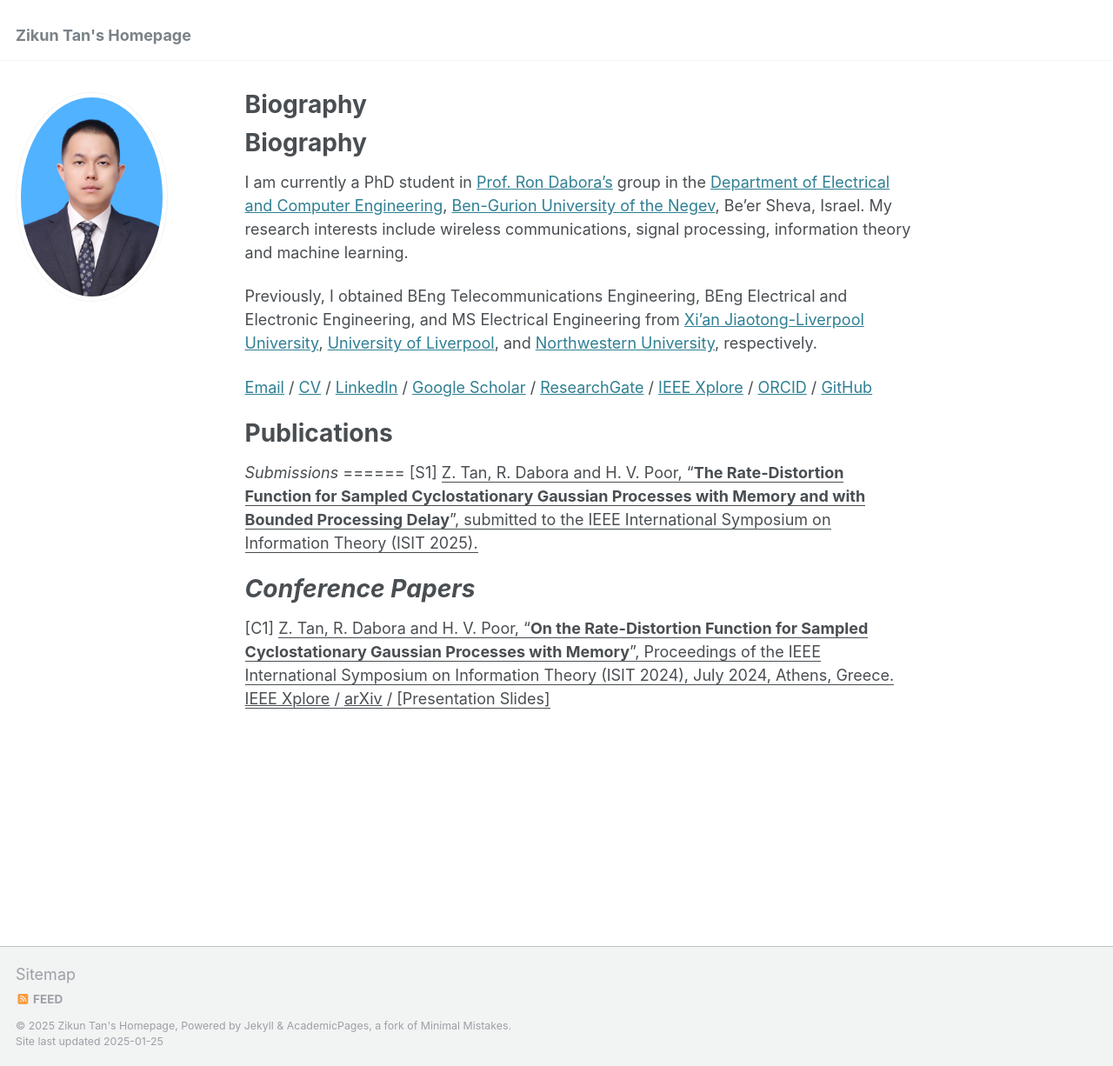
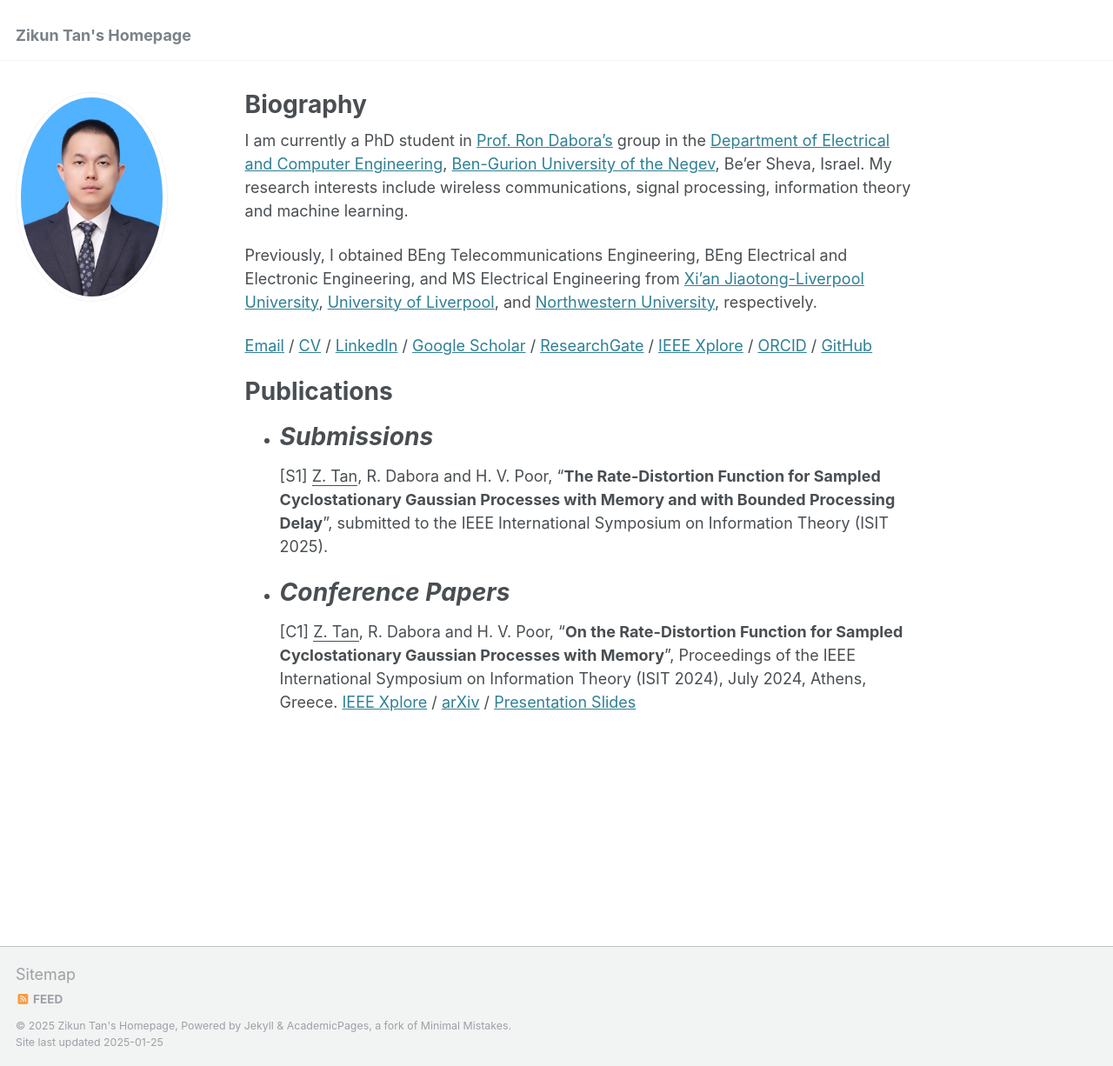
Before and after one commit to ZikunTan/zikuntan.github.io, a Jekyll site: the page built from _pages/about.md, in a window 1280 px wide and 1226 px high. Shown: the whole window at 87% size. Built offline with Jekyll 4.4.1, drawn with Linux system fonts in a browser that asks for light colours; our own code applies the rules of GitHub Pages for plain Markdown files.

Commit message:
Update about.md

```diff
--- a/_pages/about.md
+++ b/_pages/about.md
@@ -1,13 +1,12 @@
 ---
 permalink: /
+title: "Biography"
 author_profile: true
 redirect_from:
   - /about/
   - /about.html
 ---
 
-Biography
-======
 I am currently a PhD student in [Prof. Ron Dabora's](https://www.ee.bgu.ac.il/~daborona/) group in the [Department of Electrical and Computer Engineering](https://in.bgu.ac.il/en/engn/ece/Pages/default.aspx), [Ben-Gurion University of the Negev](https://www.bgu.ac.il/en/), Be'er Sheva, Israel. My research interests include wireless communications, signal processing, information theory and machine learning.
 
 Previously, I obtained BEng Telecommunications Engineering, BEng Electrical and Electronic Engineering, and MS Electrical Engineering from [Xi'an Jiaotong-Liverpool University](https://www.xjtlu.edu.cn/en), [University of Liverpool](https://www.liverpool.ac.uk/), and [Northwestern University](https://www.northwestern.edu/), respectively.
@@ -16,10 +15,10 @@ Previously, I obtained BEng Telecommunications Engineering, BEng Electrical and
 
 Publications
 ======
-*Submissions*
+- *Submissions*
 ======
-[S1] <ins>Z. Tan<ins>, R. Dabora and H. V. Poor, "**The Rate-Distortion Function for Sampled Cyclostationary Gaussian Processes with Memory and with Bounded Processing Delay**", submitted to the IEEE International Symposium on Information Theory (ISIT 2025).
+[S1]  <u>Z. Tan</u>, R. Dabora and H. V. Poor, "**The Rate-Distortion Function for Sampled Cyclostationary Gaussian Processes with Memory and with Bounded Processing Delay**", submitted to the IEEE International Symposium on Information Theory (ISIT 2025).
 
-*Conference Papers*
+- *Conference Papers*
 ======
-[C1] <ins>Z. Tan<ins>, R. Dabora and H. V. Poor, "**On the Rate-Distortion Function for Sampled Cyclostationary Gaussian Processes with Memory**", Proceedings of the IEEE International Symposium on Information Theory (ISIT 2024), July 2024, Athens, Greece. [IEEE Xplore](https://ieeexplore.ieee.org/document/10619113) / [arXiv](https://arxiv.org/abs/2405.11405) / [Presentation Slides]
+[C1] <u>Z. Tan</u>, R. Dabora and H. V. Poor, "**On the Rate-Distortion Function for Sampled Cyclostationary Gaussian Processes with Memory**", Proceedings of the IEEE International Symposium on Information Theory (ISIT 2024), July 2024, Athens, Greece. [IEEE Xplore](https://ieeexplore.ieee.org/document/10619113) / [arXiv](https://arxiv.org/abs/2405.11405) / [Presentation Slides](https://github.com/ZikunTan/zikuntan.github.io/blob/master/files/IEEE%20ISIT%202024%20Presentation%20Slides.pdf)
```
